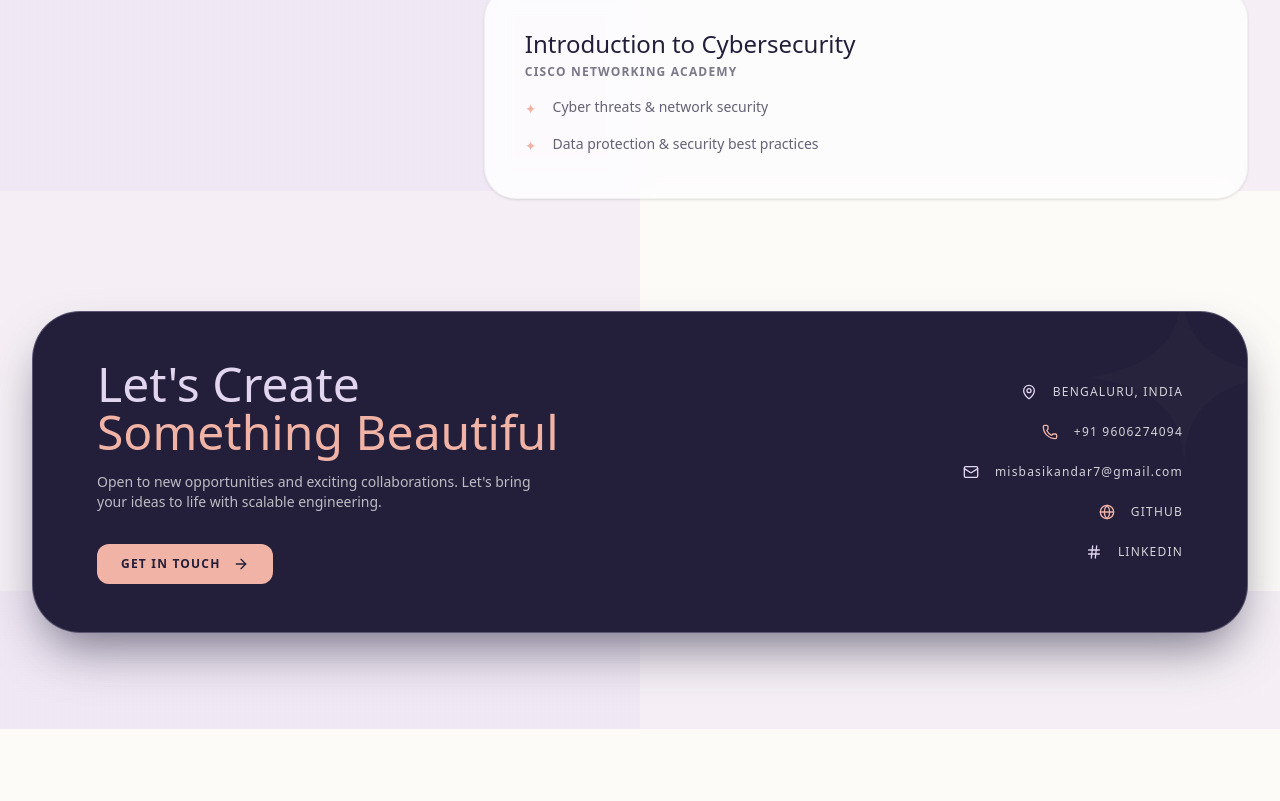
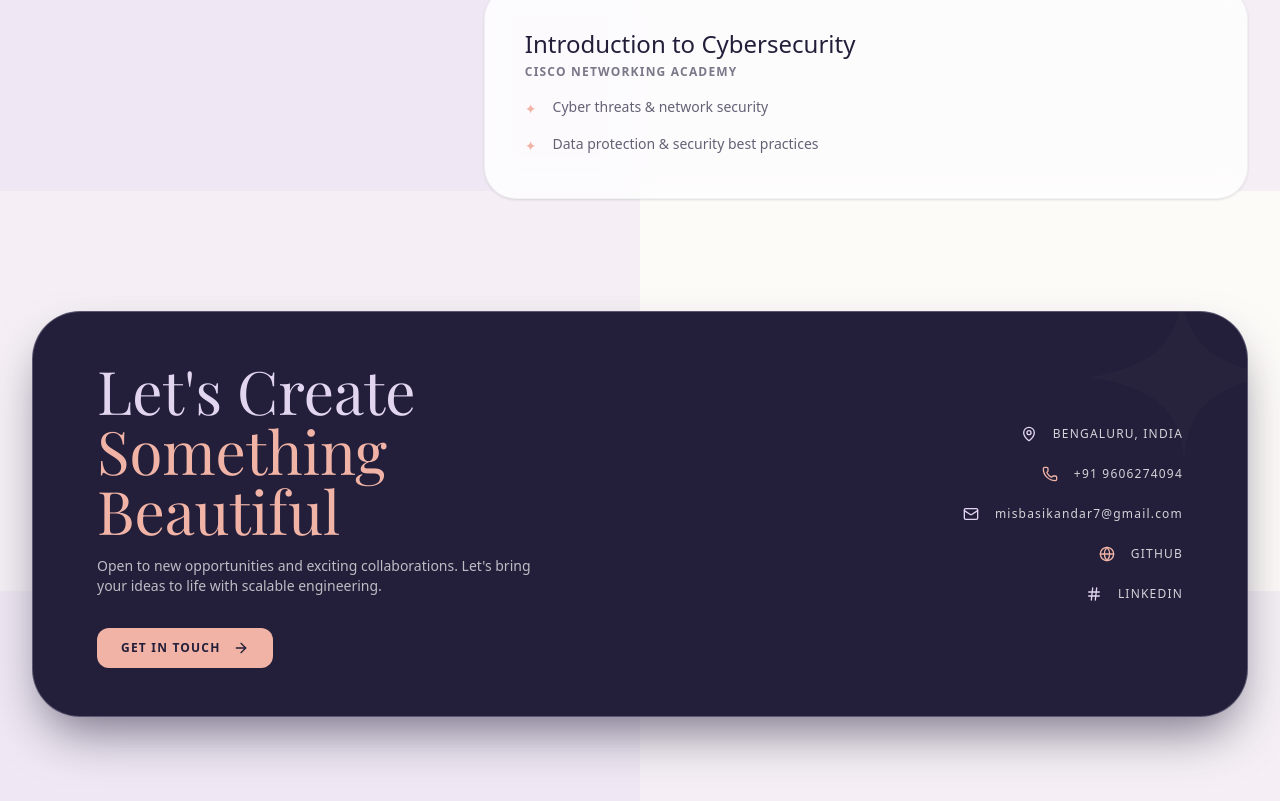
Before and after one commit to misbah121212/misbah-portfolio, a Next.js app: page /certifications in a window 1280 px wide. Shown: the part 1009-1810 px from the top of the page. Before the commit the page ends 1738 px from the top, so only its background shows below. Built offline with nearby package versions, Linux system fonts and the light colour scheme; a web font is replaced by a local one.

Commit message:
Update Contact section heading font and size to Playfair Display

```diff
--- a/src/components/sections/Contact.tsx
+++ b/src/components/sections/Contact.tsx
@@ -21,7 +21,10 @@ export const Contact = () => {
 
         {/* Left Side: Call to Action */}
         <div className="w-full lg:w-1/2 flex flex-col z-10">
-          <h2 className="text-3xl md:text-5xl font-serif text-lavender mb-4">
+          <h2
+            className="text-4xl md:text-6xl font-serif text-lavender mb-4"
+            style={{ fontFamily: 'var(--font-playfair), serif' }}
+          >
             Let's Create <br className="hidden md:block"/>
             <span className="text-peach">Something Beautiful</span>
           </h2>
```
